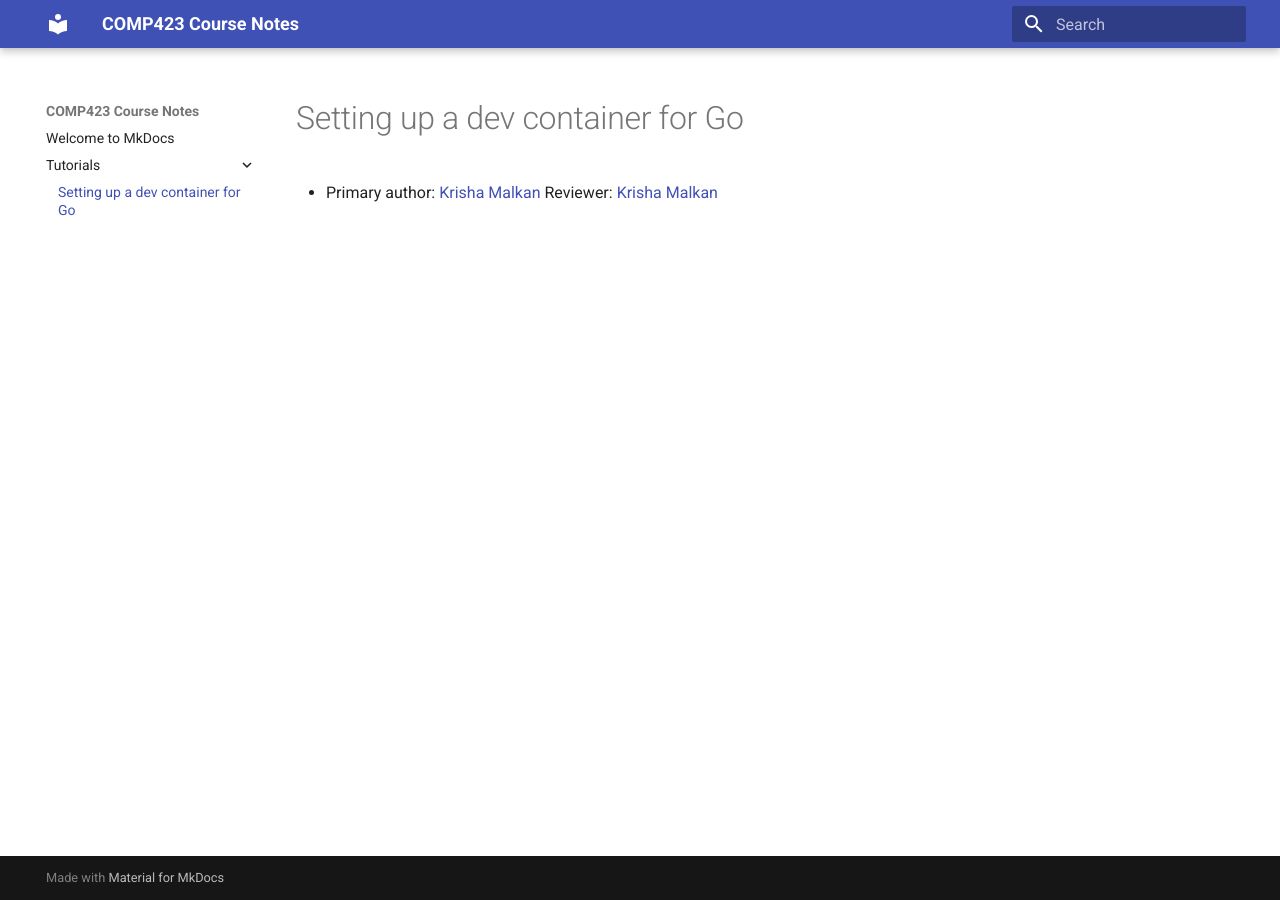
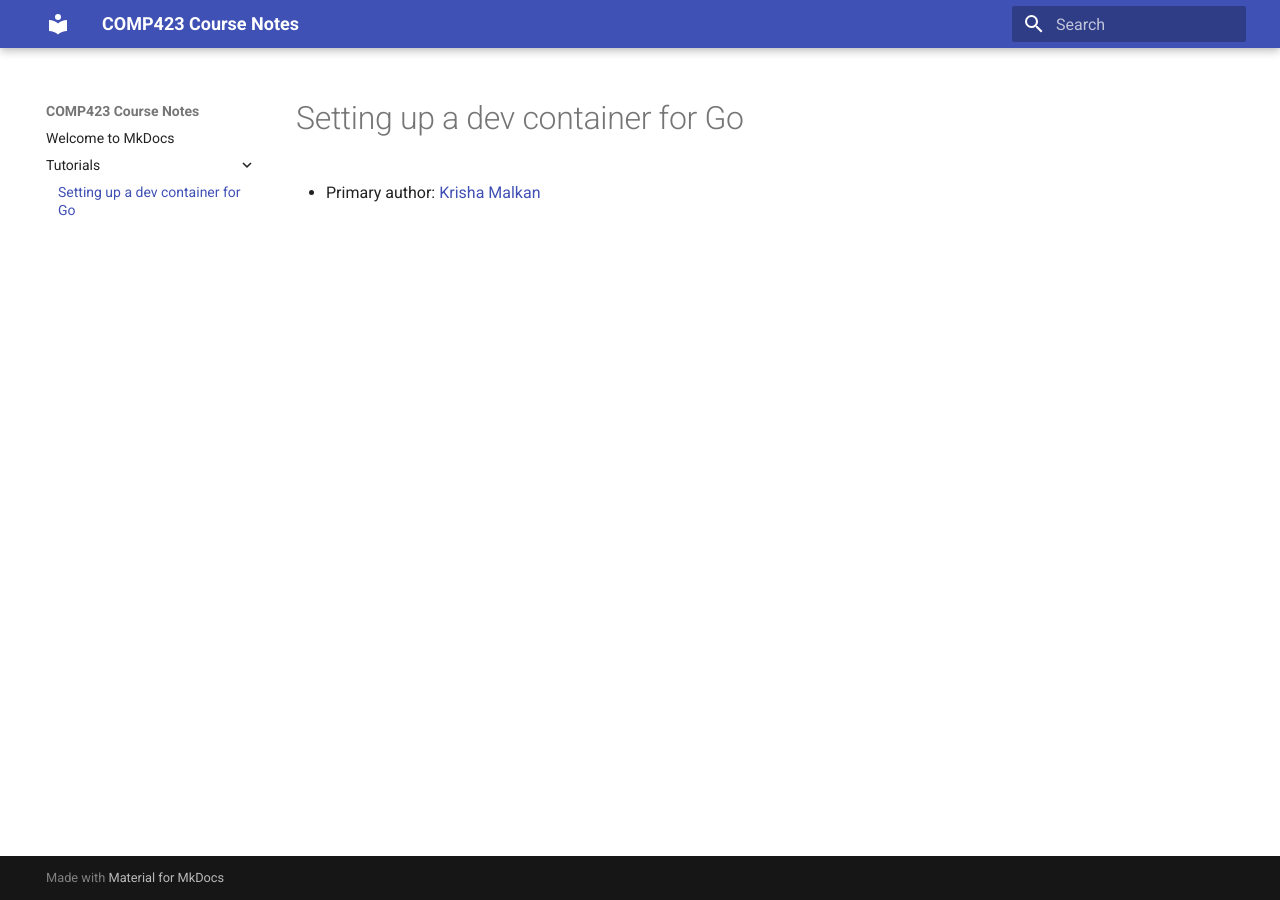
Before and after one commit to kdmalkan/comp423-course-notes, an MkDocs documentation site: the page built from docs/tutorials/go-setup.md, in a window 1280 px wide. Built offline with MkDocs 1.6.1 and Material for MkDocs 9.7.7, drawn with Linux system fonts in a browser that asks for light colours.

Commit message:
Checking Partner edits

```diff
--- a/docs/tutorials/go-setup.md
+++ b/docs/tutorials/go-setup.md
@@ -1,4 +1,3 @@
 # Setting up a dev container for Go
 
 * Primary author: [Krisha Malkan](https://github.com/kdmalkan/comp423-course-notes)
-Reviewer: [Krisha Malkan](https://github.com/kdmalkan/comp423-course-notes)
```
